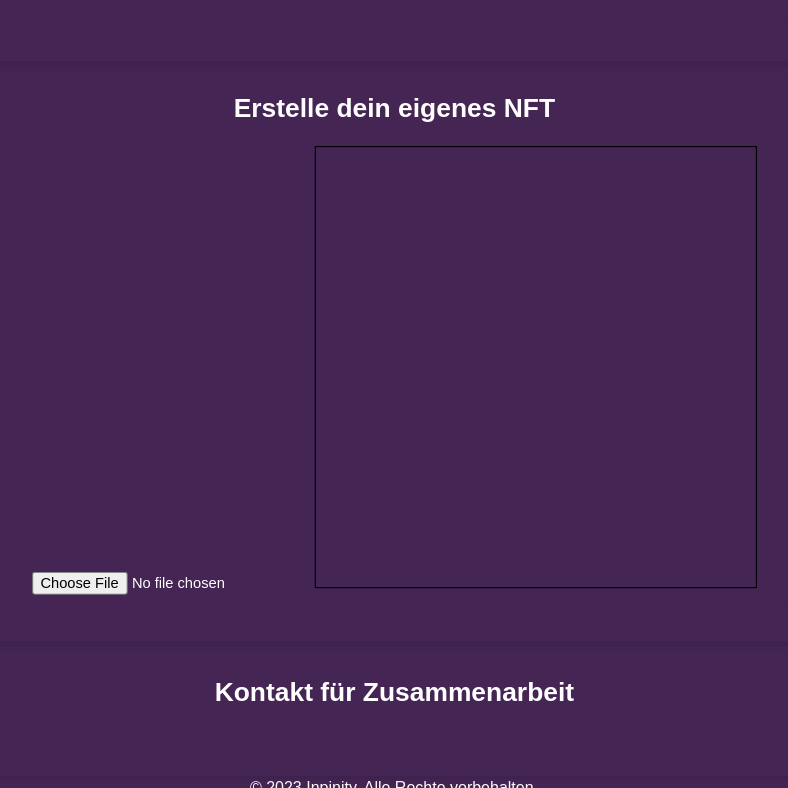
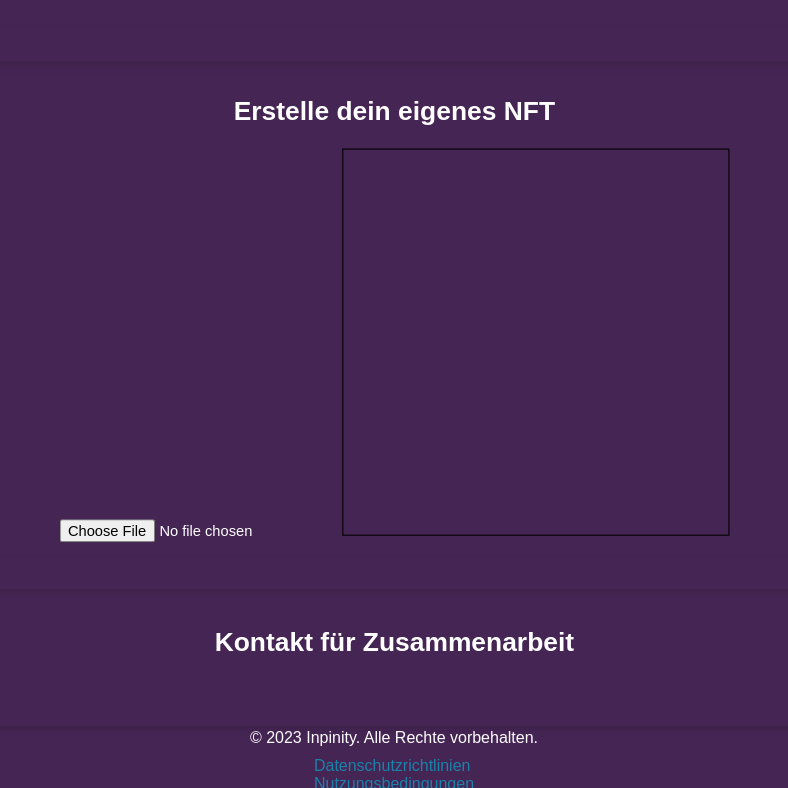
Before and after one commit to Xpective/InpinityPage, a website with bundled scripts: page collaboration.html in a window 1280 px wide. Shown: the part 714-1502 px from the top of the page, without its empty margins (246-1034 px from the left). Built offline with nearby package versions, Linux system fonts and the light colour scheme; a script that the page names is missing.

Commit message:
collaboration.html aktualisieren

```diff
--- a/collaboration.html
+++ b/collaboration.html
@@ -58,7 +58,7 @@
         <section>
             <h2>Erstelle dein eigenes NFT</h2>
             <input type="file" id="zipFile" accept=".zip" />
-            <canvas id="nftCanvas" width="400" height="400" style="border:1px solid #000;"></canvas>
+            <canvas id="nftCanvas" width="350" height="350" style="border:1px solid #000;"></canvas>
             <script>
                 document.getElementById('zipFile').addEventListener('change', function() {
                     const file = this.files[0];
```
